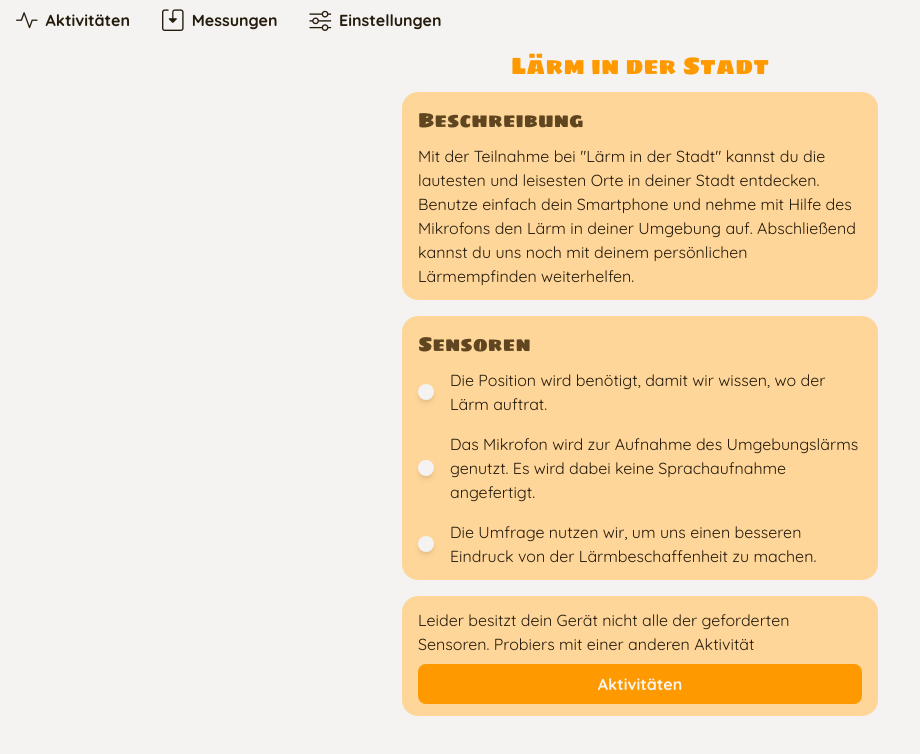
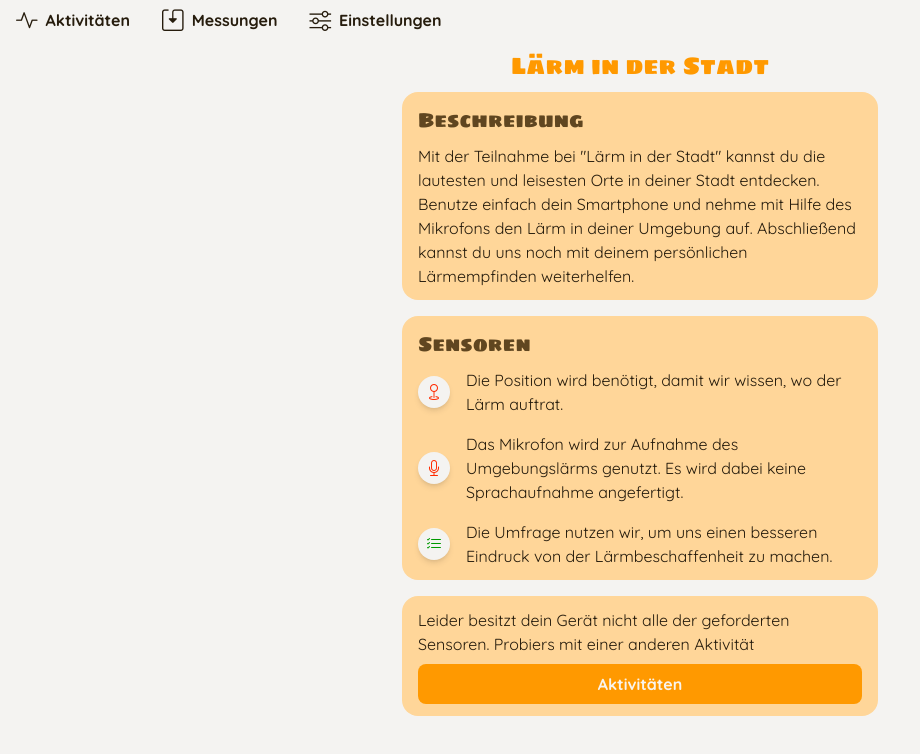
Before and after one commit to michigg/web-sense, a Vue app in the folder frontend/: page /task/1 in a window 1280 px wide. Shown: the top 754 px of the page, without its empty margins (0-920 px from the left). Built offline with nearby package versions, Linux system fonts and the light colour scheme.

Commit message:
fix: use computed prop to retrieve the input icons class

```diff
--- a/frontend/src/modules/inputs/components/InputIcon.vue
+++ b/frontend/src/modules/inputs/components/InputIcon.vue
@@ -21,12 +21,12 @@ const props = defineProps<{
 const sensorStore = useSensorStore()
 const sensor = computed(() => sensorStore.getSensor(props.inputType))
 
-const iconKey = () => {
+const iconKey = computed(() => {
   if (sensor.value == null) {
     return "question"
   }
   return sensor.value.isAvailable
     ? sensor.value.availableIconKey
     : sensor.value.unavailableIconKey
-}
+})
 </script>
```
